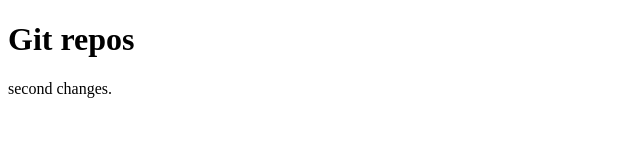
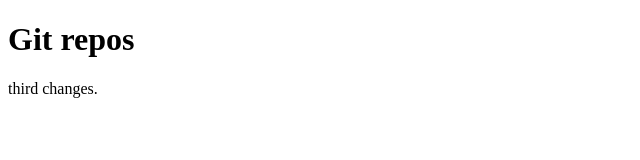
Before and after one commit to Kavya4848/texiio, a plain HTML site: page index.html in a window 1280 px wide. Shown: the full height of the page, 0-640 px from the left. Drawn offline with Linux system fonts and the light colour scheme.

Commit message:
third change

```diff
--- a/index.html
+++ b/index.html
@@ -8,6 +8,6 @@
 </head>
 <body>
     <h1>Git repos</h1>
-    <p>second changes.</p>
+    <p>third changes.</p>
 </body>
 </html>
```
